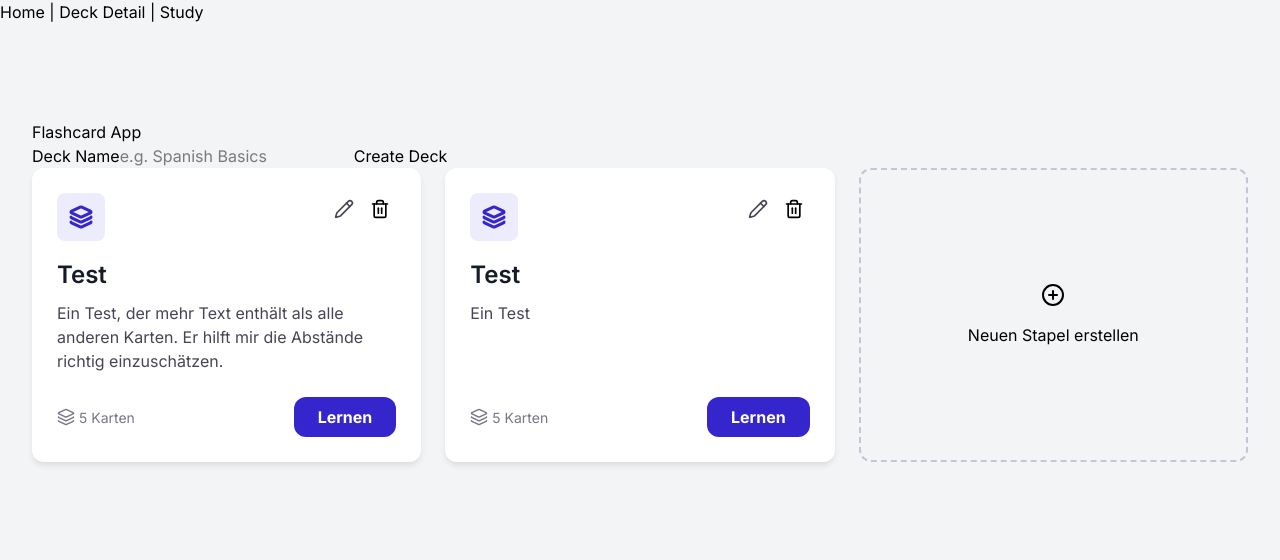
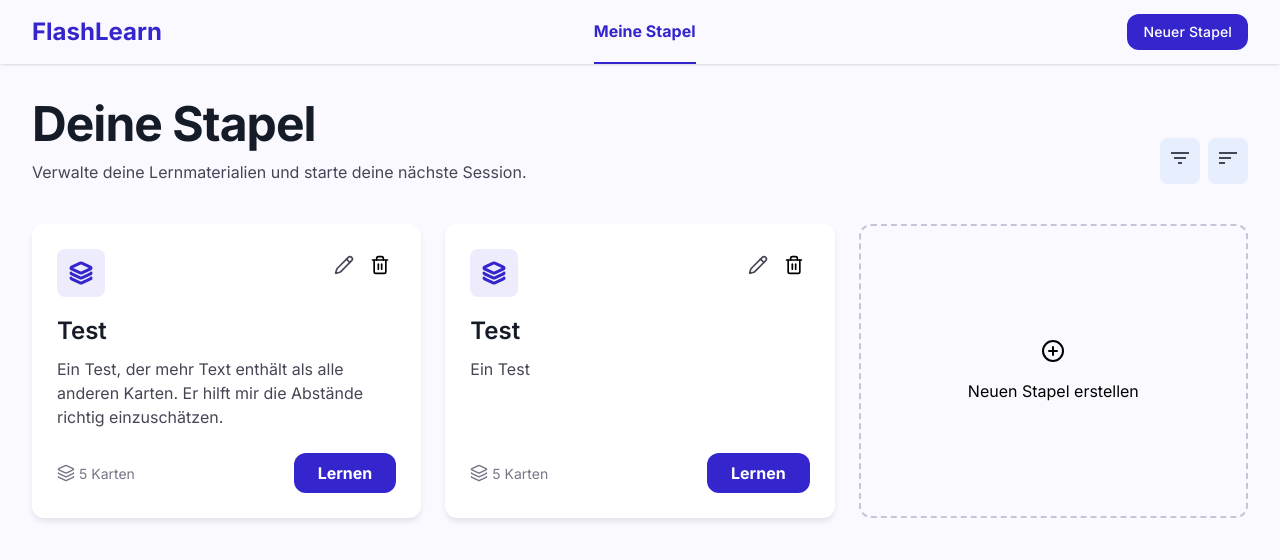
Before and after one commit to 44K33/flashcard, a React (Vite) app in the folder frontend/: page / in a window 1280 px wide. Shown: the top 560 px of the page. Built offline with nearby package versions, Linux system fonts and the light colour scheme.

Commit message:
Navbar und DeckHeader erstellt

```diff
--- a/frontend/index.html
+++ b/frontend/index.html
@@ -3,6 +3,10 @@
   <head>
     <meta charset="UTF-8" />
     <meta name="viewport" content="width=device-width, initial-scale=1.0" />
+    <link
+      href="https://fonts.googleapis.com/css2?family=Material+Symbols+Outlined:wght,FILL@100..700,0..1&display=swap"
+      rel="stylesheet"
+    />
     <title>Flashcard App</title>
   </head>
   <body>
--- a/frontend/src/App.jsx
+++ b/frontend/src/App.jsx
@@ -2,14 +2,12 @@ import { Link, Route, Routes } from "react-router-dom";
 import DeckDetail from "./pages/DeckDetail";
 import Home from "./pages/Home";
 import Study from "./pages/Study";
+import Navbar from "./components/Navbar";
 
 function App() {
   return (
-    <div className="min-h-screen bg-gray-100">
-      <nav>
-        <Link to="/">Home</Link> | <Link to="/decks/1">Deck Detail</Link> |{" "}
-        <Link to="/study">Study</Link>
-      </nav>
+    <div className="min-h-screen bg-surface">
+      <Navbar />
       <Routes>
         <Route path="/" element={<Home />} />
         <Route path="/decks/:deckId" element={<DeckDetail />} />
--- /dev/null
+++ b/frontend/src/components/DeckHeader.jsx
@@ -0,0 +1,37 @@
+function DeckHeader() {
+  return (
+    // flex-col auf Mobile, md:flex-row auf Desktop = Titel links, Buttons rechts
+    // md:items-end = Buttons am unteren Rand des Titels ausrichten
+    <section className="mb-10 flex flex-col md:flex-row md:items-end justify-between gap-4">
+      {/* Linker Bereich: Titel und Untertitel */}
+      <div>
+        {/* text-display-lg-mobile = 36px auf Mobile, text-display-lg = 48px auf Desktop */}
+        <h1 className="font-display-lg-mobile md:font-display-lg text-display-lg-mobile md:text-display-lg text-on-surface mb-2">
+          Deine Stapel
+        </h1>
+        {/* max-w-2xl = Text wird nicht zu breit auf grossen Bildschirmen */}
+        <p className="text-on-surface-variant max-w-2xl">
+          Verwalte deine Lernmaterialien und starte deine nächste Session.
+        </p>
+      </div>
+
+      {/* Rechter Bereich: Filter- und Sortier-Buttons */}
+      <div className="flex gap-2">
+        {/* material-symbols-outlined = Google Icon Font, filter_list = Filter-Icon */}
+        <button className="p-2 rounded-lg bg-surface-container hover:bg-surface-container-high transition-colors">
+          <span className="material-symbols-outlined text-on-surface-variant">
+            filter_list
+          </span>
+        </button>
+        {/* sort = Sortier-Icon */}
+        <button className="p-2 rounded-lg bg-surface-container hover:bg-surface-container-high transition-colors">
+          <span className="material-symbols-outlined text-on-surface-variant">
+            sort
+          </span>
+        </button>
+      </div>
+    </section>
+  );
+}
+
+export default DeckHeader;
--- /dev/null
+++ b/frontend/src/components/Navbar.jsx
@@ -0,0 +1,35 @@
+function Navbar() {
+  return (
+    // fixed = bleibt immer oben sichtbar beim Scrollen
+    // z-50 = liegt über allen anderen Elementen
+    // justify-between = Logo links, Nav mitte, Button rechts
+    <header className="fixed top-0 left-0 w-full z-50 flex justify-between items-center px-4 md:px-8 h-16 bg-surface shadow-sm">
+      {/* Logo: text-headline-md = 24px, font-bold = extra fett, text-primary = blau */}
+      <div className="font-headline-md text-headline-md font-bold text-primary">
+        FlashLearn
+      </div>
+
+      {/* Navigation: hidden md:flex = nur auf Desktop sichtbar */}
+      <nav className="hidden md:flex gap-8 h-full">
+        {/* border-b-2 border-primary = blauer Unterstrich als aktiver Link-Indikator */}
+
+        <a
+          className="flex items-center h-full font-body-md text-body-md text-primary font-bold border-b-2 border-primary transition-all duration-200 active:scale-95"
+          href="#"
+        >
+          Meine Stapel
+        </a>
+      </nav>
+
+      {/* Rechter Bereich: Button für neuen Stapel */}
+      <div className="flex items-center gap-4">
+        {/* active:scale-95 = Button verkleinert sich leicht beim Klicken */}
+        <button className="bg-primary text-on-primary px-4 py-2 rounded-xl font-label-sm text-label-sm hover:opacity-90 transition-all duration-200 active:scale-95">
+          Neuer Stapel
+        </button>
+      </div>
+    </header>
+  );
+}
+
+export default Navbar;
--- a/frontend/src/index.css
+++ b/frontend/src/index.css
@@ -22,6 +22,19 @@
   --text-card-content--line-height: 30px;
   --text-caption: 12px;
   --text-caption--line-height: 16px;
+
+  /* Font Weights */
+
+  --text-display-lg--font-weight: 700;
+  --text-display-lg--letter-spacing: -0.02em;
+  --text-display-lg-mobile--font-weight: 700;
+  --text-display-lg-mobile--letter-spacing: -0.02em;
+  --text-headline-md--font-weight: 600;
+  --text-body-md--font-weight: 400;
+  --text-label-sm--font-weight: 500;
+  --text-label-sm--letter-spacing: 0.01em;
+  --text-card-content--font-weight: 400;
+  --text-caption--font-weight: 400;
 
   /* Colors */
   --color-primary: #3525cd;
--- a/frontend/src/pages/Home.jsx
+++ b/frontend/src/pages/Home.jsx
@@ -1,5 +1,5 @@
-import DeckForm from "../components/DeckForm";
 import DeckList from "../components/DeckList";
+import DeckHeader from "../components/DeckHeader";
 
 function Home() {
   const testDecks = [
@@ -15,8 +15,7 @@ function Home() {
 
   return (
     <main className="pt-24 pb-8 px-8 max-w-7xl mx-auto">
-      <h1>Flashcard App</h1>
-      <DeckForm />
+      <DeckHeader />
       <DeckList decks={testDecks} />
     </main>
   );
```
